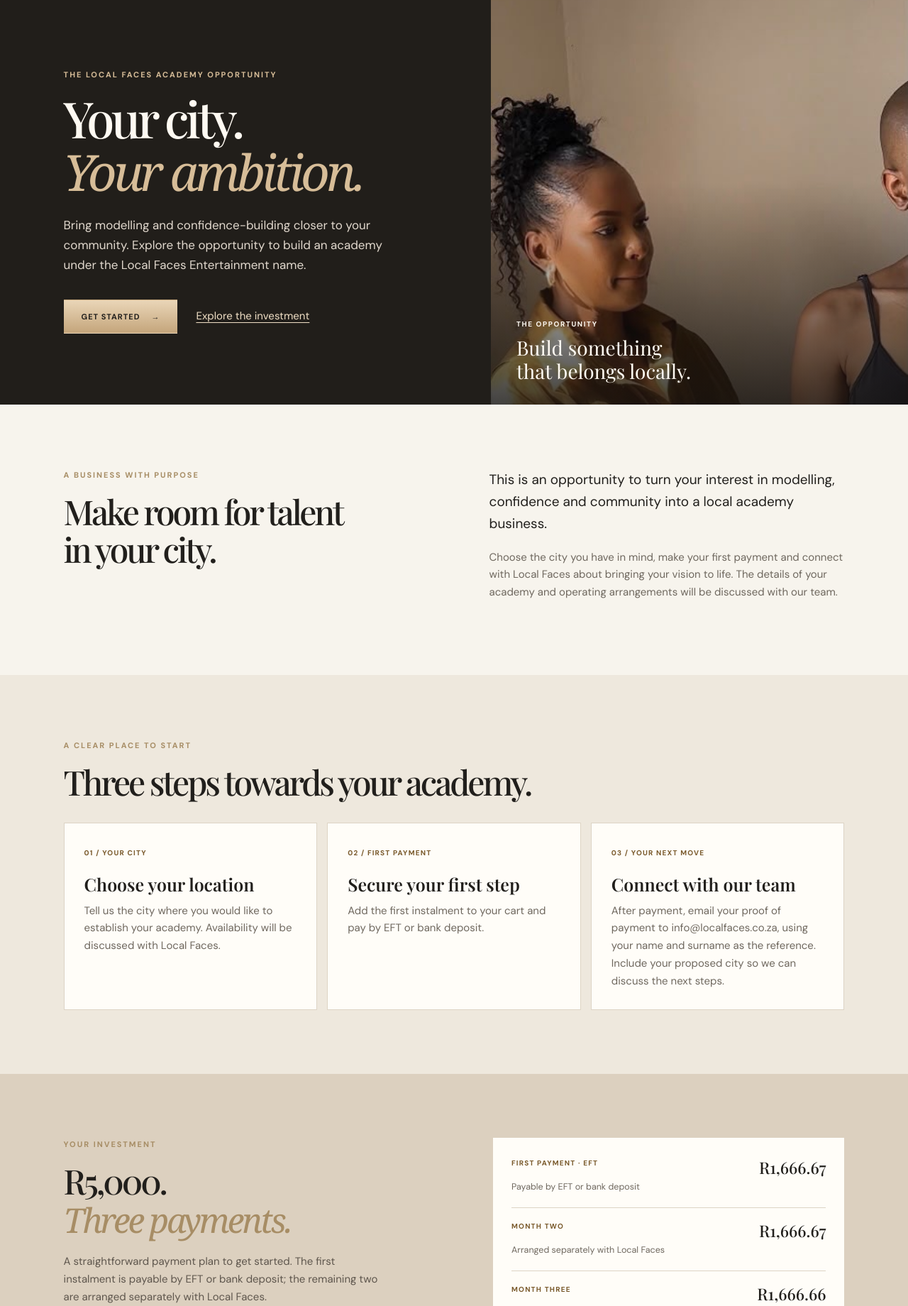
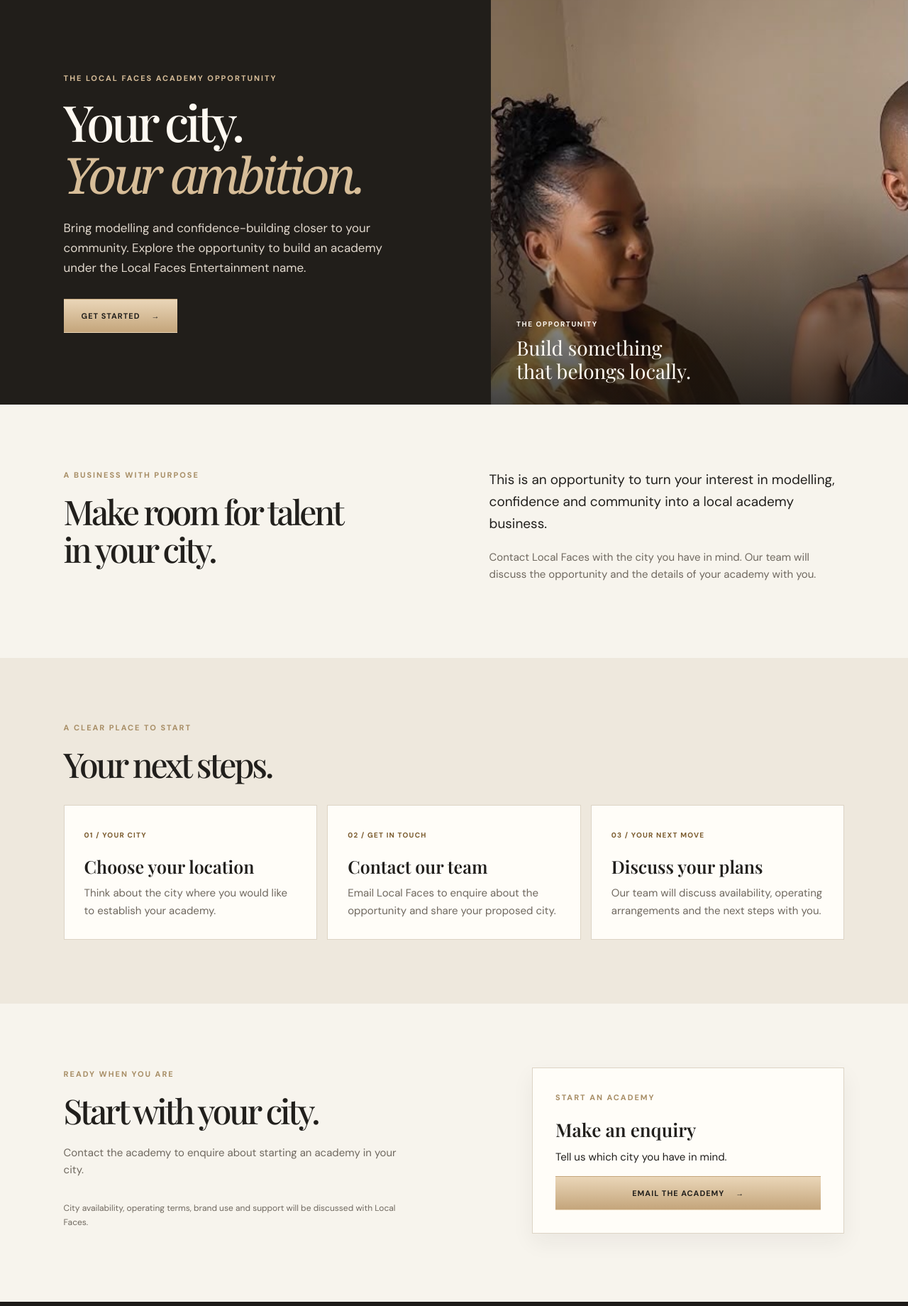
Before and after one commit to spheleleMakau/localF, a Django app: page /academy-opportunity/ in a window 1280 px wide. Shown: the part 84-1924 px from the top of the page at 71% size. Run offline with Django 5.2, Linux system fonts and the light colour scheme.

Commit message:
Update academy enquiries and course payment plans
Co-authored-by: Copilot <223556219+Copilot@users.noreply.github.com>

```diff
--- a/agency/forms.py
+++ b/agency/forms.py
@@ -25,11 +25,3 @@ class AddTrainingForm(forms.Form):
         if data.get("training") == "course":
             data["hours"] = 1
         return data
-
-
-class AcademyOpportunityForm(forms.Form):
-    city = forms.CharField(
-        label="Your proposed city",
-        max_length=120,
-        help_text="Tell us where you would like to start your academy.",
-    )
--- a/camp/notifications.py
+++ b/camp/notifications.py
@@ -6,6 +6,7 @@ from django.core.mail import EmailMessage
 from django.urls import reverse
 from django.utils import timezone
 
+from .forms import TrainingApplicationForm
 from .models import ApplicationEmail
 
 logger = logging.getLogger(__name__)
@@ -58,6 +59,9 @@ def send_application_email(notification, request):
         ])
         if selection["training"] == "individual":
             lines.append(f"Hours: {selection['hours']}")
+        elif selection.get("balance_payment_plan"):
+            choices = dict(TrainingApplicationForm.base_fields["balance_payment_plan"].choices)
+            lines.append(f"Course balance payment plan: {choices[selection['balance_payment_plan']]}")
     for label, value in fields:
         if value is True:
             value = "Yes"
--- a/static/camp/css/training.css
+++ b/static/camp/css/training.css
@@ -42,7 +42,6 @@
 .camp-page .business-hero h1 { margin: 0 0 24px; font-size: clamp(46px, 5.5vw, 76px); line-height: 1.04; }
 .camp-page .business-hero h1 em { color: #d7bd98; }
 .camp-page .business-hero-copy > p:not(.eyebrow) { max-width: 480px; margin-bottom: 30px; color: #e2d9ce; font-size: 17px; }
-.camp-page .business-hero-link { display: inline-block; margin: 16px 0 16px 22px; color: #f0dfc5; text-decoration: underline; text-underline-offset: 4px; }
 .camp-page .business-hero-image { position: relative; min-height: 460px; overflow: hidden; }
 .camp-page .business-hero-image::after { position: absolute; inset: 0; background: linear-gradient(180deg, transparent 45%, rgba(20,18,16,.8)); content: ""; }
 .camp-page .business-hero-image img { width: 100%; height: 100%; position: absolute; inset: 0; object-fit: cover; object-position: center 30%; }
@@ -56,34 +55,21 @@
 .camp-page .business-steps { background: #eee8dd; }
 .camp-page .business-step-grid { display: grid; grid-template-columns: repeat(3, 1fr); gap: 14px; margin-top: 30px; }
 .camp-page .business-step-grid article { padding: 28px; background: var(--white); border: 1px solid var(--line); }
-.camp-page .business-step-grid span, .camp-page .business-payment-plan span { color: var(--accent-dark); font-size: 10px; font-weight: 700; letter-spacing: .12em; }
+.camp-page .business-step-grid span { color: var(--accent-dark); font-size: 10px; font-weight: 700; letter-spacing: .12em; }
 .camp-page .business-step-grid h3 { margin: 18px 0 10px; font-size: 25px; line-height: 1.2; }
 .camp-page .business-step-grid p { margin-bottom: 0; color: var(--muted); }
-.camp-page .business-investment { display: grid; grid-template-columns: 1fr 1fr; gap: 10%; background: #dcd0bf; }
-.camp-page .business-investment-intro > p:not(.eyebrow) { max-width: 450px; color: #5e564d; }
-.camp-page .business-payment-plan { padding: 10px 26px; background: var(--white); }
-.camp-page .business-payment-plan > div { display: grid; grid-template-columns: 1fr auto; gap: 4px 12px; padding: 18px 0; border-bottom: 1px solid var(--line); }
-.camp-page .business-payment-plan strong { font: 500 23px/1.2 var(--display); }
-.camp-page .business-payment-plan small { grid-column: 1 / -1; color: var(--muted); }
-.camp-page .business-payment-plan > p { margin: 16px 0; color: var(--muted); font-size: 12px; }
 .camp-page .business-start { display: grid; grid-template-columns: 1fr .8fr; gap: 10%; align-items: start; }
 .camp-page .business-start-copy > p:not(.eyebrow) { max-width: 500px; color: var(--muted); }
-.camp-page .business-start-copy a, .camp-page .business-cart-link { text-decoration: underline; text-underline-offset: 4px; }
 .camp-page .business-start-copy .business-terms { margin-top: 32px; font-size: 12px; }
 .camp-page .business-form-card { padding: 32px; background: var(--white); border: 1px solid var(--line); box-shadow: 0 12px 30px rgba(33,31,28,.06); }
 .camp-page .business-form-card h3 { margin-bottom: 4px; font-size: 26px; }
-.camp-page .business-form-price { font: 500 28px/1.2 var(--display); }
-.camp-page .business-form-price span { color: var(--muted); font: 400 13px/1.4 var(--body); }
-.camp-page .business-form-card .shop-form { margin: 24px 0 0; }
 .camp-page .business-form-card .button { width: 100%; padding: 12px; }
-.camp-page .business-form-card .errorlist { margin: 0; padding-left: 20px; color: #8a3529; font-size: 13px; }
 @media (max-width: 760px) {
-  .camp-page .business-hero, .camp-page .business-overview, .camp-page .business-investment, .camp-page .business-start { grid-template-columns: 1fr; }
+  .camp-page .business-hero, .camp-page .business-overview, .camp-page .business-start { grid-template-columns: 1fr; }
   .camp-page .business-hero-copy { padding: 55px 24px; }
   .camp-page .business-hero-image { min-height: 350px; }
-  .camp-page .business-hero-link { margin-left: 0; margin-right: 20px; }
   .camp-page .business-step-grid { grid-template-columns: 1fr; }
-  .camp-page .business-overview, .camp-page .business-investment, .camp-page .business-start { gap: 24px; }
+  .camp-page .business-overview, .camp-page .business-start { gap: 24px; }
   .camp-page .business-form-card { padding: 24px; }
 }
 .camp-page [hidden] { display: none !important; }
--- a/templates/agency/_cart_items.html
+++ b/templates/agency/_cart_items.html
@@ -4,7 +4,10 @@
       {% if item.training == "academy" %}
         <strong>Local Faces academy opportunity</strong><br>Proposed city: {{ item.city }}<br>R5,000 total: R1,666.67 payable now; R1,666.67 in month two and R1,666.66 in month three, arranged separately.
       {% elif item.training == "course" %}
-        <strong>6-week group course registration</strong><br>2027 · Term {{ item.term }} · {{ item.city }}{% if item.application_number %}<br>Application: {{ item.application_number }}{% endif %}<br>R500 non-refundable registration payable now. The remaining R{{ item.balance_due|floatformat:2 }} course fee is arranged separately.
+        <strong>6-week group course registration</strong><br>2027 · Term {{ item.term }} · {{ item.city }}{% if item.application_number %}<br>Application: {{ item.application_number }}{% endif %}<br>R500 non-refundable registration payable now. The remaining R{{ item.balance_due|floatformat:2 }} course fee is arranged separately with Local Faces.
+        {% if item.balance_payment_plan == "once" %}<br>Selected balance plan: one payment of R2,500.
+        {% elif item.balance_payment_plan == "two_months" %}<br>Selected balance plan: two monthly payments of R1,250.
+        {% else %}<br>Contact Local Faces to arrange your balance payment plan.{% endif %}
       {% else %}
         <strong>One-on-one training</strong><br>2027 · Term {{ item.term }} · {{ item.city }}{% if item.application_number %}<br>Application: {{ item.application_number }}{% endif %}<br>{{ item.hours }} hour{{ item.hours|pluralize }} at R1,500 per hour
       {% endif %}
--- a/templates/agency/_training_city.html
+++ b/templates/agency/_training_city.html
@@ -3,7 +3,7 @@
   <div class="training-city-content">
     <p class="training-status"><strong>December intake fully booked!</strong><br>Registrations for 2026 are officially closed. We look forward to welcoming new talent in 2027!</p>
     <p class="training-fees"><strong>Registration: R500</strong> (non-refundable)<br><strong>Course: R2,500</strong><br><strong>Total: R3,000</strong></p>
-    <p>Pay the R500 registration fee by EFT or bank deposit first. The remaining R2,500 course fee is arranged separately with Local Faces.</p>
+    <p>Pay the R500 registration fee by EFT or bank deposit first. Choose to pay the remaining R2,500 in one payment or in two monthly payments of R1,250, arranged separately with Local Faces.</p>
     <p>One-on-one training with Semu is available in all cities at <strong>R1,500 per hour</strong>.</p>
     <p>Enquiries: <a href="mailto:info@localfaces.co.za">info@localfaces.co.za</a></p>
     <a class="button button-champagne" href="{% url 'training_shop' %}?city={{ city|urlencode }}#training-selection">Purchase training <span aria-hidden="true">→</span></a>
--- a/templates/agency/_training_details.html
+++ b/templates/agency/_training_details.html
@@ -13,8 +13,8 @@
   <div class="training-registration" id="training-registration">
     <p class="training-status"><strong>2027 registrations now open!</strong></p>
     <p>Join Local Faces Modelling Academy in Johannesburg, Durban or Cape Town, hosted by Semu.</p>
-    <p>Limited spaces! First come, first served. Registration closes once classes are full.</p>
-    <p><strong>Secure your spot today!</strong> Training is available for 2027, terms 1 to 4.</p>
+    <p>Limited spaces! First come, first serve. Registration closes once all spaces are filled.</p>
+    <p><strong>Secure your spot today!</strong></p>
   </div>
   {% if show_training_outcome != False %}
     <div class="training-outcome">
--- a/templates/agency/academy_opportunity.html
+++ b/templates/agency/academy_opportunity.html
@@ -9,7 +9,6 @@
       <h1 id="business-title">Your city.<br><em>Your ambition.</em></h1>
       <p>Bring modelling and confidence-building closer to your community. Explore the opportunity to build an academy under the Local Faces Entertainment name.</p>
       <a class="button button-champagne" href="#start">Get started <span aria-hidden="true">→</span></a>
-      <a class="business-hero-link" href="#investment">Explore the investment</a>
     </div>
     <div class="business-hero-image">
       <img src="{% static 'agency/img/model4.jpeg' %}" alt="Behind the scenes at a modelling shoot">
@@ -24,31 +23,17 @@
     </div>
     <div>
       <p class="business-intro">This is an opportunity to turn your interest in modelling, confidence and community into a local academy business.</p>
-      <p>Choose the city you have in mind, make your first payment and connect with Local Faces about bringing your vision to life. The details of your academy and operating arrangements will be discussed with our team.</p>
+      <p>Contact Local Faces with the city you have in mind. Our team will discuss the opportunity and the details of your academy with you.</p>
     </div>
   </section>
 
   <section class="business-steps business-section" aria-labelledby="steps-title">
     <p class="eyebrow">A clear place to start</p>
-    <h2 id="steps-title">Three steps towards your academy.</h2>
+    <h2 id="steps-title">Your next steps.</h2>
     <div class="business-step-grid">
-      <article><span>01 / YOUR CITY</span><h3>Choose your location</h3><p>Tell us the city where you would like to establish your academy. Availability will be discussed with Local Faces.</p></article>
-      <article><span>02 / FIRST PAYMENT</span><h3>Secure your first step</h3><p>Add the first instalment to your cart and pay by EFT or bank deposit.</p></article>
-      <article><span>03 / YOUR NEXT MOVE</span><h3>Connect with our team</h3><p>After payment, email your proof of payment to <a href="mailto:info@localfaces.co.za">info@localfaces.co.za</a>, using your name and surname as the reference. Include your proposed city so we can discuss the next steps.</p></article>
-    </div>
-  </section>
-
-  <section class="business-investment business-section" id="investment" aria-labelledby="investment-title">
-    <div class="business-investment-intro">
-      <p class="eyebrow">Your investment</p>
-      <h2 id="investment-title">R5,000.<br><em>Three payments.</em></h2>
-      <p>A straightforward payment plan to get started. The first instalment is payable by EFT or bank deposit; the remaining two are arranged separately with Local Faces.</p>
-    </div>
-    <div class="business-payment-plan">
-      <div><span>FIRST PAYMENT · EFT</span><strong>R1,666.67</strong><small>Payable by EFT or bank deposit</small></div>
-      <div><span>MONTH TWO</span><strong>R1,666.67</strong><small>Arranged separately with Local Faces</small></div>
-      <div><span>MONTH THREE</span><strong>R1,666.66</strong><small>Arranged separately with Local Faces</small></div>
-      <p>Later instalments are not charged automatically online.</p>
+      <article><span>01 / YOUR CITY</span><h3>Choose your location</h3><p>Think about the city where you would like to establish your academy.</p></article>
+      <article><span>02 / GET IN TOUCH</span><h3>Contact our team</h3><p>Email Local Faces to enquire about the opportunity and share your proposed city.</p></article>
+      <article><span>03 / YOUR NEXT MOVE</span><h3>Discuss your plans</h3><p>Our team will discuss availability, operating arrangements and the next steps with you.</p></article>
     </div>
   </section>
 
@@ -56,28 +41,14 @@
     <div class="business-start-copy">
       <p class="eyebrow">Ready when you are</p>
       <h2 id="start-title">Start with your city.</h2>
-      <p>Enter your proposed city to add the first instalment to your cart, where you will find the EFT details.</p>
-      <p>Questions before you begin?<br><a href="mailto:info@localfaces.co.za">info@localfaces.co.za</a></p>
-      <p class="business-terms">City availability, operating terms, brand use and support will be discussed with Local Faces. Payment alone does not guarantee an approved location, exclusivity or income.</p>
+      <p>Contact the academy to enquire about starting an academy in your city.</p>
+      <p class="business-terms">City availability, operating terms, brand use and support will be discussed with Local Faces.</p>
     </div>
     <div class="business-form-card">
       <p class="eyebrow">Start an academy</p>
-      <h3>First payment</h3>
-      <p class="business-form-price">R1,666.67 <span>/ R5,000 total</span></p>
-      <form method="post" action="#start" class="shop-form">
-        {% csrf_token %}
-        {{ form.non_field_errors }}
-        {% for field in form %}
-          <div class="shop-field">
-            <label for="{{ field.id_for_label }}">{{ field.label }}</label>
-            {{ field }}
-            {% if field.help_text %}<small>{{ field.help_text }}</small>{% endif %}
-            {{ field.errors }}
-          </div>
-        {% endfor %}
-        <button class="button button-champagne" type="submit">Add first payment to cart <span aria-hidden="true">→</span></button>
-        <a class="business-cart-link" href="{% url 'training_cart' %}">View your cart</a>
-      </form>
+      <h3>Make an enquiry</h3>
+      <p>Tell us which city you have in mind.</p>
+      <a class="button button-champagne" href="mailto:info@localfaces.co.za?subject=Academy%20opportunity%20enquiry">Email the academy <span aria-hidden="true">→</span></a>
     </div>
   </section>
 </div>
--- a/templates/agency/training_application.html
+++ b/templates/agency/training_application.html
@@ -6,7 +6,7 @@
   <div class="talent-application-inner">
     <p class="eyebrow">{% if selection.training == "course" %}Group training{% else %}One-on-one training{% endif %} · 2027 · Term {{ selection.term }} · {{ selection.city }}</p>
     <h1 id="training-application-title">Training applicant details</h1>
-    {% if selection.training == "course" %}<p>Complete one form per group-course booking before adding it to your cart. The R500 registration fee is paid by EFT or bank deposit; the R2,500 balance is arranged separately.</p>
+    {% if selection.training == "course" %}<p>Complete one form per group-course booking before adding it to your cart. The R500 registration fee is paid by EFT or bank deposit; your selected R2,500 balance payments are arranged separately with Local Faces.</p>
     {% else %}<p>Complete one form per one-on-one booking before adding it to your cart. Training with Semu costs R1,500 per hour in your selected city.</p>{% endif %}
     <form class="application-form" method="post" enctype="multipart/form-data" data-application-form>
       {% csrf_token %}
```
Also changed, not shown: agency/shop.py (+10 -14 lines), agency/tests.py (+40 -26 lines), camp/forms.py (+9 -1 lines), README.md.
